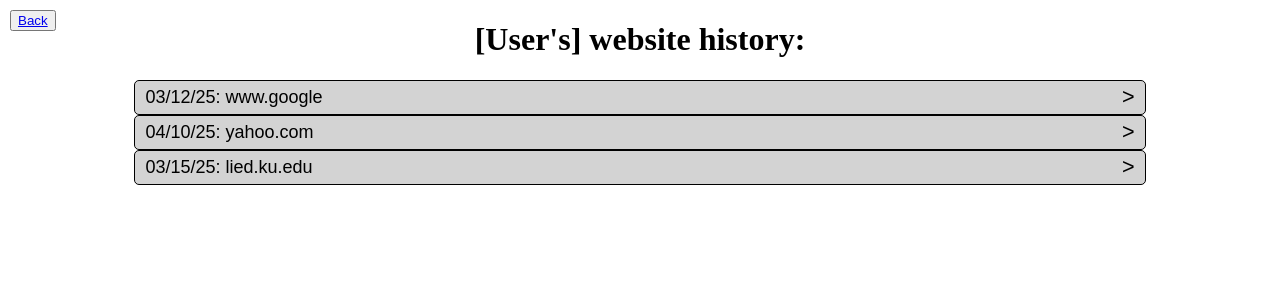
After one commit to kaicachen/Alt-Text-Admiral, a Flask app: page /history in a window 1280 px wide. The commit adds this page. Shown: the top 300 px of the page. Run offline with Flask 3, Linux system fonts and the light colour scheme.

Commit message:
Added history page

```diff
--- a/app/index.py
+++ b/app/index.py
@@ -129,6 +129,14 @@ def checkURL():
     except:
         return jsonify({'valid':False})
 
+@app.route('/history')
+def history():
+    return render_template('history.html')
+
+@app.route('/prevResults')
+def prevResults():
+    return render_template('prevResults.html')
+
 # @app.route("/proxy")
 # def proxy():
 #     try:
--- /dev/null
+++ b/app/templates/history.html
@@ -0,0 +1,85 @@
+<!DOCTYPE html>
+<html lang="en">
+<head>
+    <meta charset="UTF-8">
+    <meta name="viewport" content="width=device-width, initial-scale=1.0">
+    <title>EECS 582 Capstone Project</title>
+
+    <style>
+        .historyBox {
+            border: 1px black solid;
+            padding: 10px;
+            width: 80%;
+            margin: auto;
+
+
+        }
+
+        .histDiv {
+            width: 80%;
+            border: 1px black solid;
+            border-radius: 5px;
+            background-color: lightgray;
+            height: 35px;
+            margin: auto;
+            font-size: large;
+
+            display: flex;
+            align-items: center;        /* Vertically center items */
+            justify-content: space-between; /* Push text left, arrow right */
+            padding: 0 10px;
+        }
+
+        .arrow {
+            margin-left: auto;
+            font-size: larger;
+        }
+
+        h1 {
+            text-align: center;
+        }
+        .back {
+            position: absolute;
+            left: 10px;
+            top: 10px;
+        }
+    </style>
+</head>
+
+<body>
+    <div id="historyBox">
+        <h1>[User's] website history:</h1>
+    </div>
+    <button class="back"><a href="{{ url_for('index') }}">Back</a></button>
+
+    <script>
+        var userHistoryEx = [["www.google", "03/12/25"], ["yahoo.com", "04/10/25"], ["lied.ku.edu", "03/15/25"]];
+        var bigDiv = document.getElementById("historyBox");
+
+        userHistoryEx.forEach(function(website) {
+            let name = website[0];
+            let date = website[1];
+
+            let histDiv = document.createElement("button");
+            let histText = document.createElement("a");
+            let arrow = document.createElement("a");
+
+            histDiv.className = "histDiv";
+            arrow.textContent = ">";
+            arrow.className = "arrow";
+            histText.textContent = date + ": " + name;
+
+            histDiv.style.cursor = "pointer";
+            histDiv.onclick = function () {
+                localStorage.setItem("selectedHistory", JSON.stringify({ name, date }));
+                window.location.href = "{{ url_for('prevResults') }}";
+            }
+
+            histDiv.append(histText);
+            histDiv.append(arrow);
+
+            bigDiv.appendChild(histDiv);
+        });
+    </script>
+</body>
+</html>
```
Also changed, not shown: app/templates/index.html (+9 -0 lines), app/templates/prevResults.html (added, +38 -0 lines).
